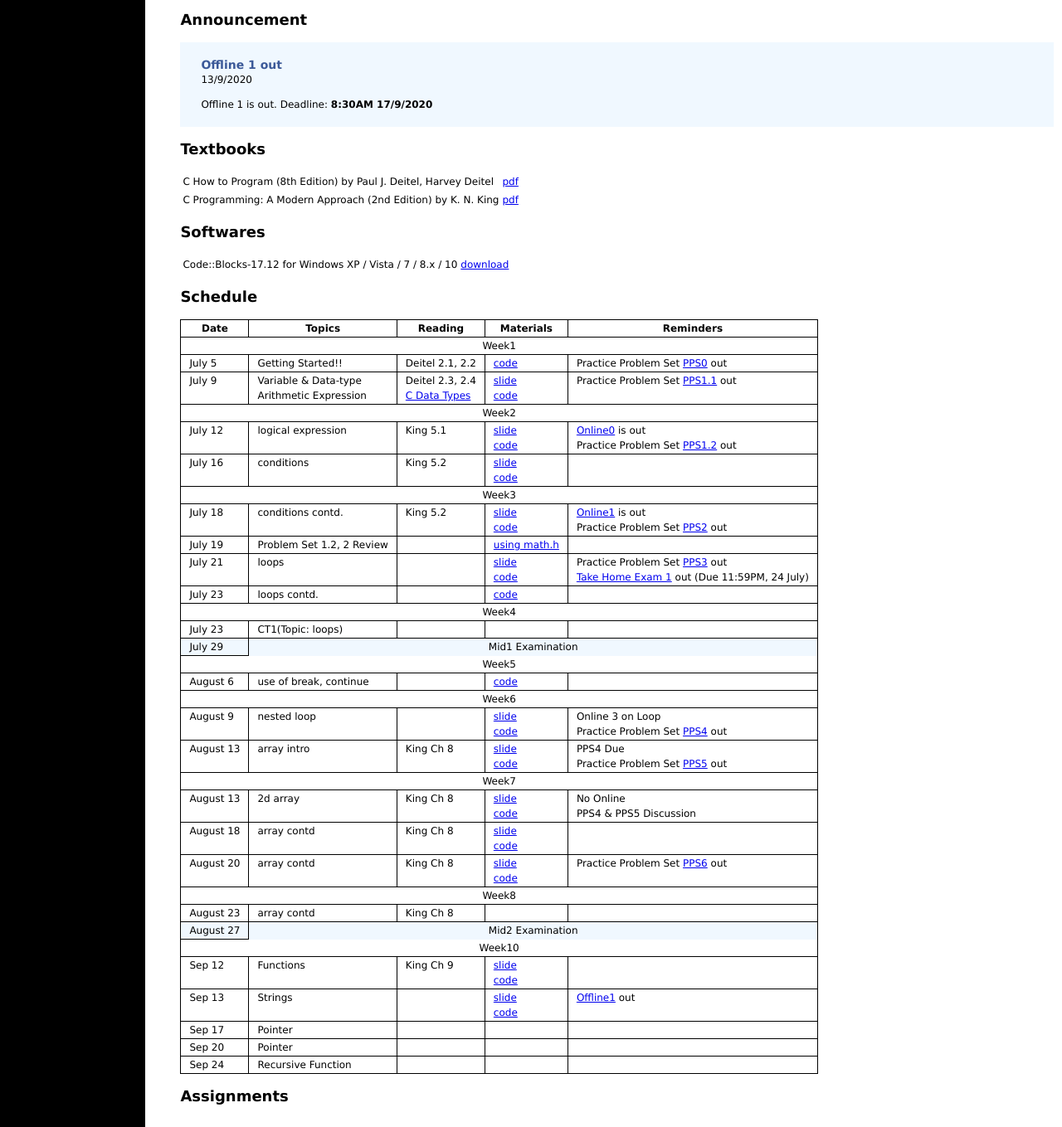
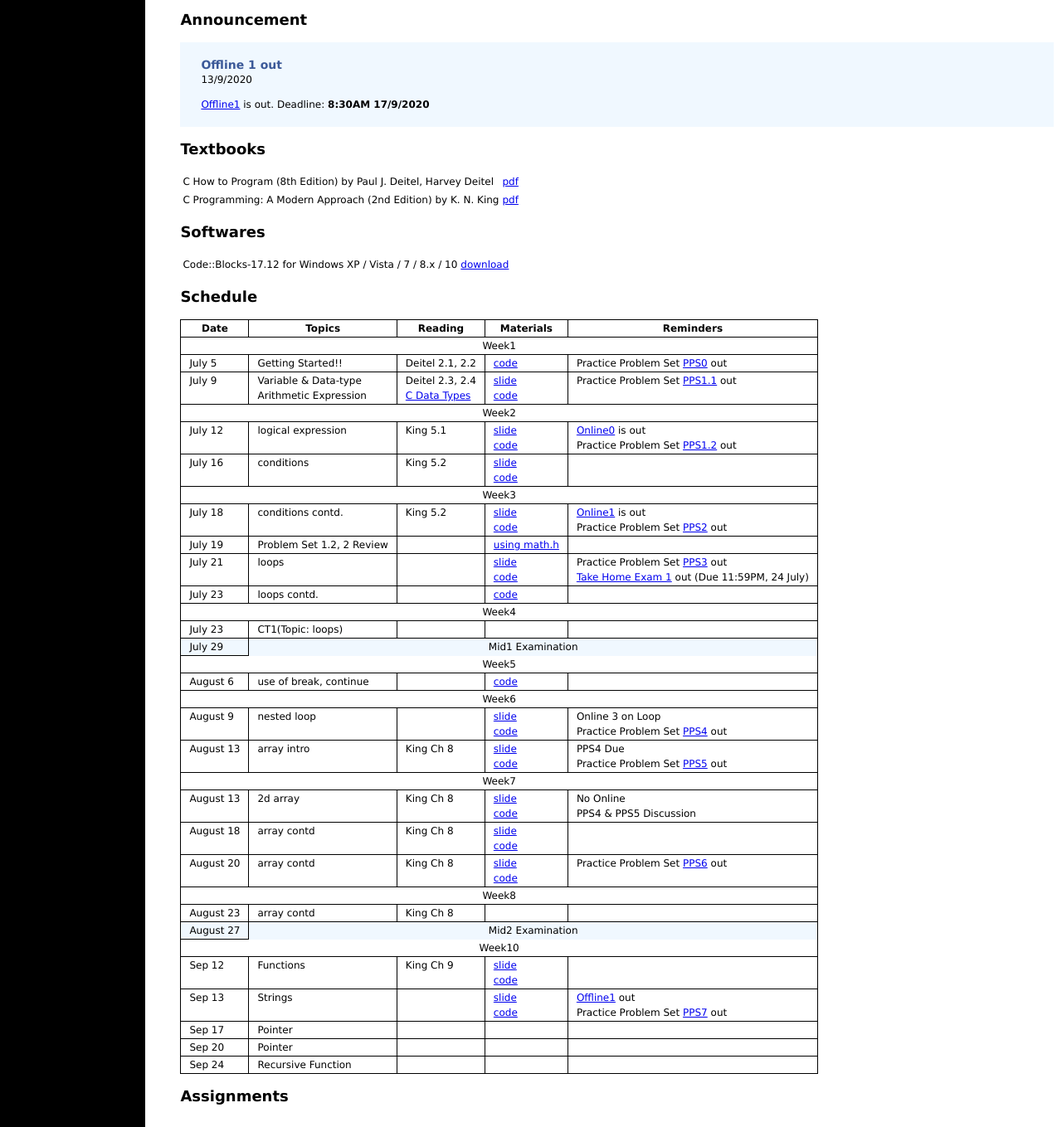
Before and after one commit to YeasirRayhanPrince/yeasirrayhanprince.github.io, a plain HTML site: page cse103_summer2020.html in a window 1280 px wide. Shown: the part 209-1568 px from the top of the page at 83% size. Drawn offline with Linux system fonts and the light colour scheme.

```diff
--- a/cse103_summer2020.html
+++ b/cse103_summer2020.html
@@ -72,7 +72,7 @@
 			</div>
 		</div>
 		<p>
-		Offline 1 is out. Deadline: <b>8:30AM 17/9/2020 </b>
+		<a href="https://yeasirrayhanprince.github.io/cse103/assignments/A1.pdf">Offline1</a> is out. Deadline: <b>8:30AM 17/9/2020 </b>
 		<br><br>
 		</p>
 	</div>
@@ -337,7 +337,10 @@
 				<a href="https://yeasirrayhanprince.github.io/cse103/slides/string.pdf">slide</a> <br>
 				<a href="https://yeasirrayhanprince.github.io/cse103/codes/string.zip">code</a>
 			</td>
-			<td class="td-gen"> <a href="https://yeasirrayhanprince.github.io/cse103/assignments/A1.pdf">Offline1</a> out</td>
+			<td class="td-gen"> <a href="https://yeasirrayhanprince.github.io/cse103/assignments/A1.pdf">Offline1</a> out <br>
+			Practice Problem Set <a href="https://yeasirrayhanprince.github.io/cse103/problem_sets/PPS6.pdf">PPS7</a> out
+
+			</td>
 		</tr>
 		<tr>
 			<td  class="td-gen">Sep 17</td>
```
